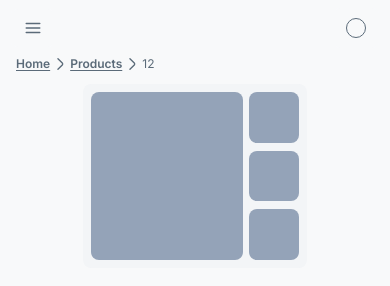
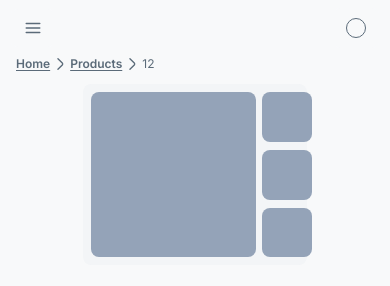
Before and after one commit to saeidsh777/Online-Shop--Group-Development-, a Next.js app: page /dashboard/products/12 in a window 390 px wide. Shown: the top 286 px of the page. Built offline with nearby package versions, Linux system fonts and the light colour scheme.

Commit message:
Changed: product image in product detail page

```diff
--- a/app/dashboard/(products)/products/[productId]/page.jsx
+++ b/app/dashboard/(products)/products/[productId]/page.jsx
@@ -26,14 +26,14 @@ const page = ({ params: { productId } }) => {
         <div className="flex flex-col gap-3 sm:gap-5 md:gap-7 lg:gap-8">
             <div className="flex flex-col sm:flex-row justify-between gap-3 sm:gap-5 md:gap-7 lg:gap-8">
                 <div className="p-2 md:p-3 lg:p-3.5 bg-[#F3F5F7] w-64 375:w-56 425:w-64 mx-auto sm:mx-0 rounded-lg md:w-[37.5%] flex gap-1.5 md:gap-2 lg:gap-3 sm:flex-col 896:flex-row 896:flex-[0.85] max-w-md">
-                    <div className="bg-slate-400 aspect-square rounded-lg flex-[3]"></div>
-                    <div className="grid grid-rows-3 gap-2 md:gap-3 lg:gap-3.5  sm:grid-cols-3 sm:grid-rows-1 896:grid-cols-1 896:grid-rows-3 flex-1">
+                    <div className="bg-slate-400 rounded-lg flex-[4.5] aspect-square"></div>
+                    <div className="grid grid-rows-3 gap-2 md:gap-3 lg:gap-3.5  sm:grid-cols-3 sm:grid-rows-1 896:grid-cols-1 896:grid-rows-3 flex-[1] items-stretch">
                         <div className="bg-slate-400 rounded-lg aspect-square"></div>
                         <div className="bg-slate-400 rounded-lg aspect-square"></div>
                         <div className="bg-slate-400 rounded-lg aspect-square"></div>
                     </div>
                 </div>
-                <div className="sm:flex-1 p-2 425:p-4 md:p-6 flex flex-col gap-4 sm:justify-between 896:justify-around">
+                <div className="sm:flex-1 p-2 425:p-4 md:p-6 flex flex-col gap-4 sm:justify-between 896:justify-around ">
                     <div className="flex flex-col gap-0.5 sm:gap-3">
                         <div className="flex items-center justify-between">
                             <p className="capitalize">name:</p>
```
